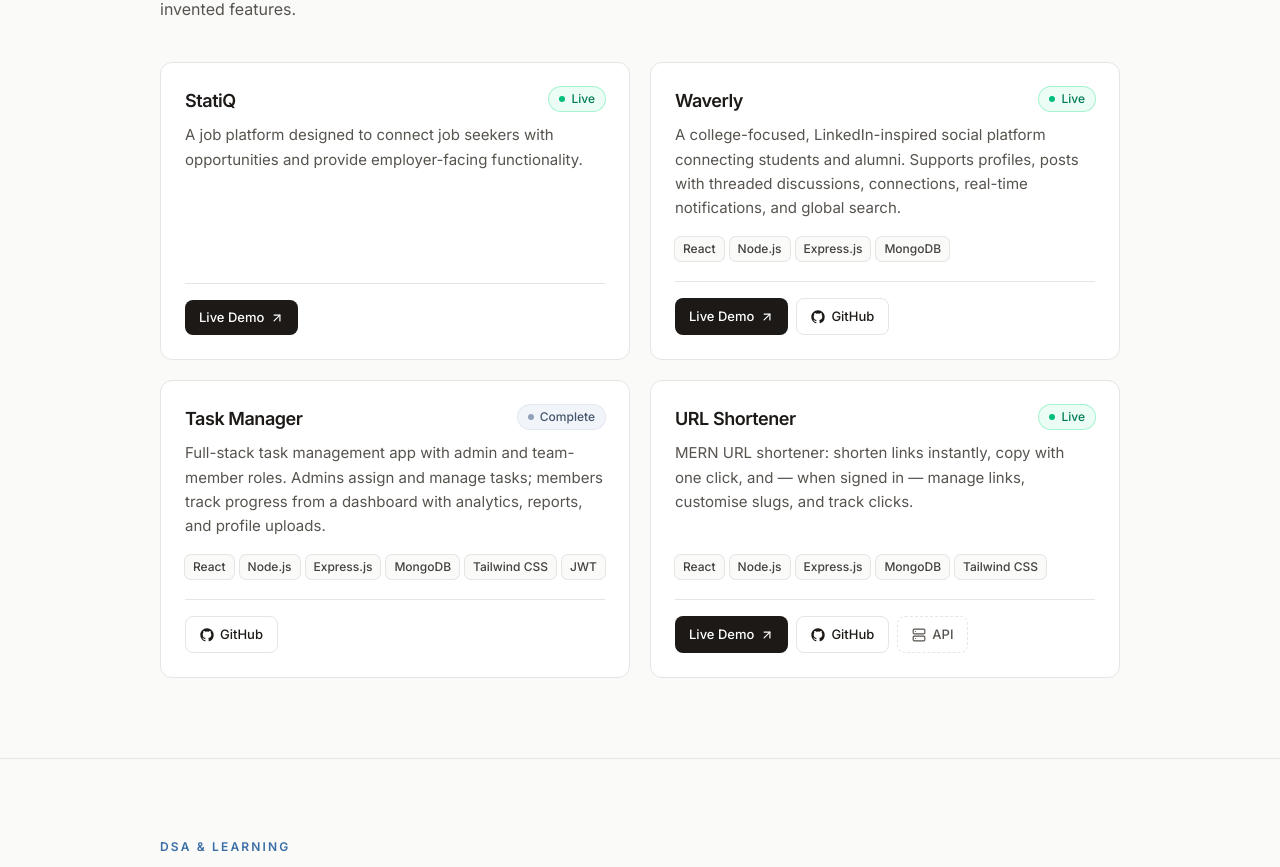
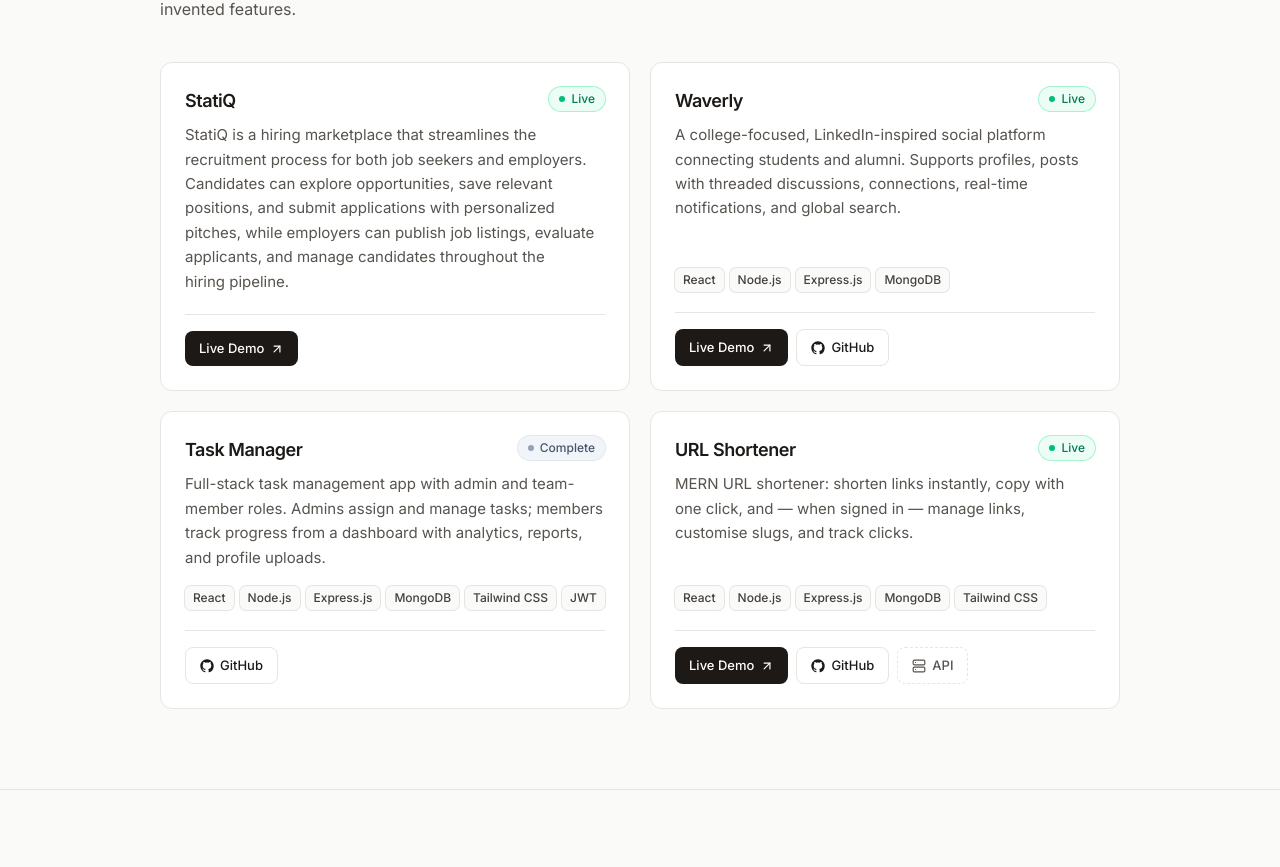
Before and after one commit to Exploring-glitch/sreeja-dey-portfolio, a React (Vite) app: page / in a window 1280 px wide. Shown: the part 2220-3087 px from the top of the page. Built offline with nearby package versions, Linux system fonts and the light colour scheme.

Commit message:
feat: expand StatiQ description to hiring marketplace copy

```diff
--- a/src/data/portfolio.js
+++ b/src/data/portfolio.js
@@ -57,7 +57,7 @@ export const projects = [
   {
     name: "StatiQ",
     description:
-      "A job platform designed to connect job seekers with opportunities and provide employer-facing functionality.",
+      "StatiQ is a hiring marketplace that streamlines the recruitment process for both job seekers and employers. Candidates can explore opportunities, save relevant positions, and submit applications with personalized pitches, while employers can publish job listings, evaluate applicants, and manage candidates throughout the hiring pipeline.",
     live: "https://stati-q.vercel.app/",
     status: "live",
   },
```
